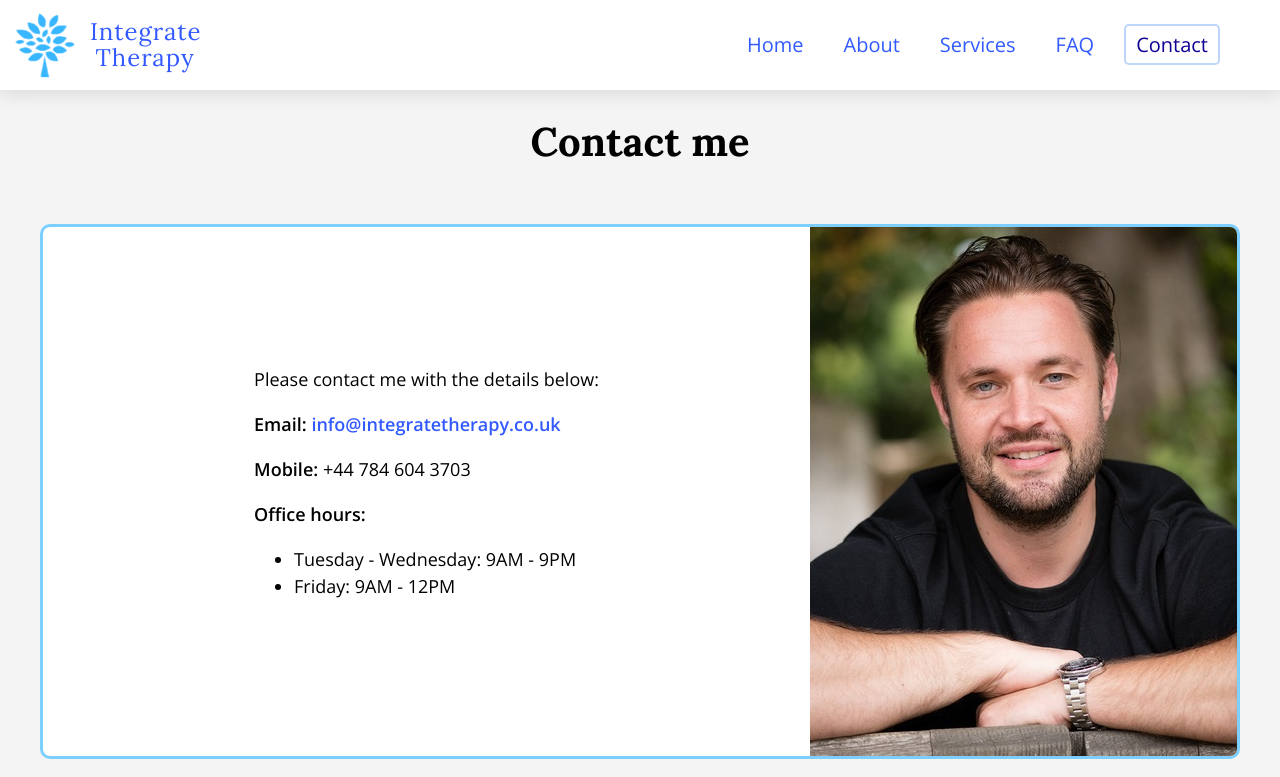
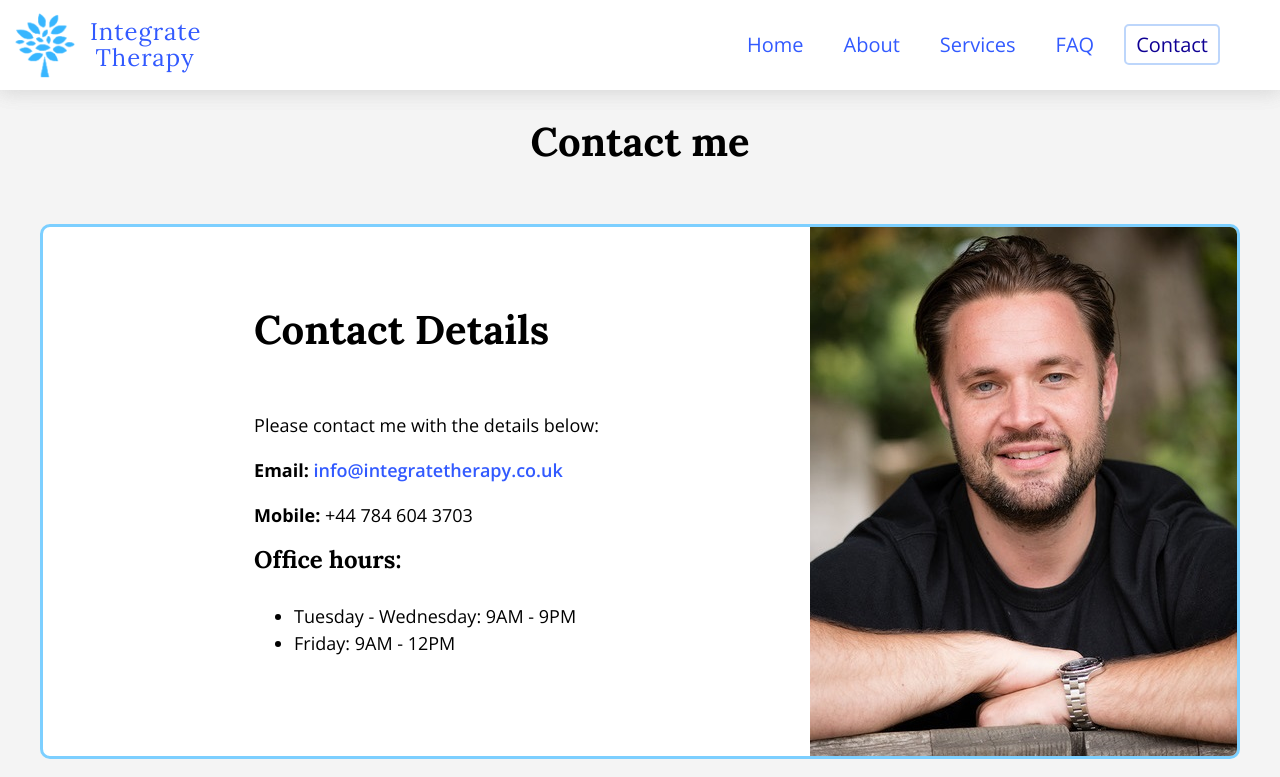
Before and after one commit to SasanTazayoni/integrate-therapy, a React (Vite) app: page /#/contact in a window 1280 px wide. Shown: the top 777 px of the page. Built offline with nearby package versions, Linux system fonts and the light colour scheme.

Commit message:
Add semantic headings and improve alt text in ContactCard

```diff
--- a/src/components/ContactCard.tsx
+++ b/src/components/ContactCard.tsx
@@ -7,9 +7,10 @@ export default function ContactCard() {
       <div className="grid grid--1x2">
         <div className="contact__card">
           <div className="contact__card-text">
+            <h2 className="contact__card-header">Contact Details</h2>
             <p>Please contact me with the details below:</p>
             <p>
-              <span className="contact__strong">Email:</span>{" "}
+              <strong>Email:</strong>{" "}
               <a
                 href="mailto:info@integratetherapy.co.uk"
                 className="contact__strong"
@@ -18,13 +19,9 @@ export default function ContactCard() {
               </a>
             </p>
             <p>
-              <span className="contact__strong">Mobile:</span> +44 784 604 3703
+              <strong>Mobile:</strong> +44 784 604 3703
             </p>
-            <p>
-              <span className="contact__strong contact__office-hours--heading">
-                Office hours:
-              </span>
-            </p>
+            <h3>Office hours:</h3>
             <ul>
               <li>Tuesday - Wednesday: 9AM - 9PM</li>
               <li>Friday: 9AM - 12PM</li>
@@ -35,7 +32,7 @@ export default function ContactCard() {
           <img
             className="contact__card-image"
             src="./images/contactpic.jpeg"
-            alt="Picture of Simon Burgess"
+            alt="Picture of Simon Burgess, therapist"
           />
         </div>
       </div>
```
